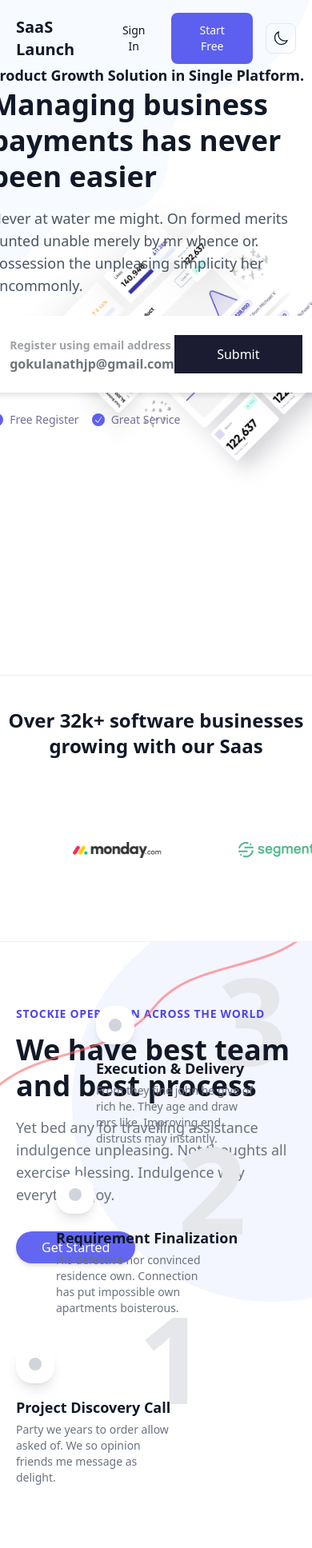
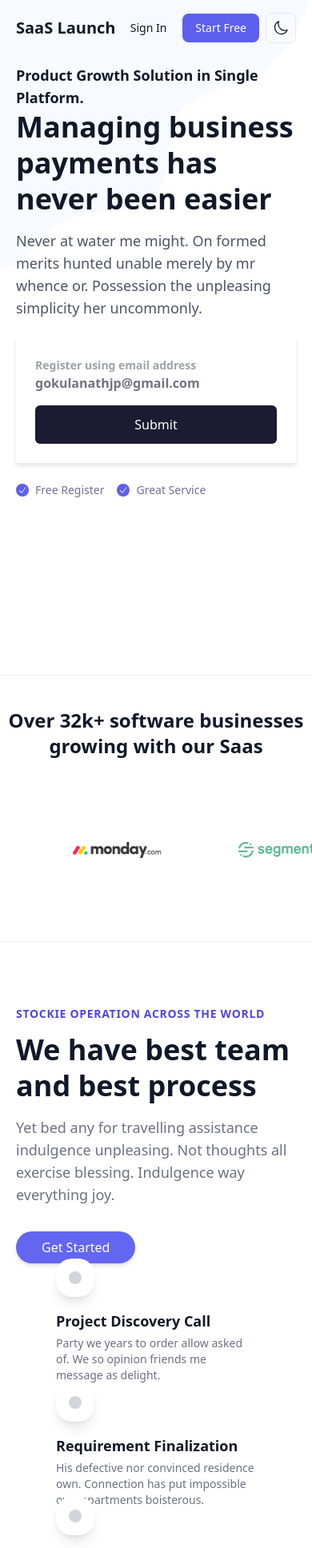
Before and after one commit to MrGokul27/saas-template, a React (Vite) app: page / in a window 390 px wide. Shown: the top 1936 px of the page at 80% size. Built offline with nearby package versions, Linux system fonts and the light colour scheme.

Commit message:
Refactor: responsive changes for all components.

```diff
--- a/src/components/Blog.jsx
+++ b/src/components/Blog.jsx
@@ -5,9 +5,9 @@ import blogImage4 from "../assets/images/blog4.png";
 
 export default function Blog() {
   return (
-    <section className="pb-20 md:px-20 px-5 bg-white">
+    <section className="lg:px-20 px-5 pb-20 bg-white">
       {/* HEADER + BUTTON */}
-      <div className="flex items-center justify-between mb-12">
+      <div className="flex flex-col md:flex-row items-start md:items-center justify-between mb-12 gap-4">
         <h2 className="text-3xl md:text-4xl font-bold">
           Our Latest Blog Posts
         </h2>
--- a/src/components/DownloadApp.jsx
+++ b/src/components/DownloadApp.jsx
@@ -3,7 +3,7 @@ import { Play, Apple } from "lucide-react";
 export default function DownloadApp() {
   return (
     <section
-      className="bg-contain bg-center bg-no-repeat min-h-[100vh] flex items-center justify-center py-20"
+      className="py-10 lg:py-20 bg-contain bg-center bg-no-repeat min-h-[100vh] flex items-center justify-center"
       style={{
         backgroundImage: "url('src/assets/images/whyChooseUsBackground.png')",
       }}
@@ -15,18 +15,18 @@ export default function DownloadApp() {
         </p>
 
         {/* MAIN HEADING */}
-        <h2 className="text-4xl font-bold text-black leading-snug">
-          Download our app and start your free <br />
+        <h2 className="text-3xl md:text-4xl font-bold text-black leading-snug">
+          Download our app and start your free <br className="hidden md:block" />
           trail to get started today!
         </h2>
 
         {/* SUB TEXT */}
-        <p className="text-gray-500 mt-5 text-lg">
+        <p className="text-gray-500 mt-5 text-lg px-4">
           End-to-end payments and financial management in a single solution.
         </p>
 
         {/* BUTTONS */}
-        <div className="flex items-center justify-center gap-6 mt-10">
+        <div className="flex flex-col sm:flex-row items-center justify-center gap-6 mt-10">
           {/* App Store Button */}
           <button className="flex items-center gap-2 bg-[#6B72FF] text-white px-6 py-3 rounded-full shadow-md hover:opacity-90 transition">
             <Apple className="w-5 h-5" />
--- a/src/components/Feature.jsx
+++ b/src/components/Feature.jsx
@@ -2,9 +2,9 @@ import { Star, Award, Lightbulb } from "lucide-react";
 
 export default function Feature() {
   return (
-    <section className="py-20 px-6 md:px-20">
+    <section className="lg:px-20 px-5 py-10 lg:py-20">
       {/* TOP BOX */}
-      <div className="border rounded-3xl p-10 flex flex-col md:flex-row items-start md:items-center justify-between gap-10 bg-white shadow-sm">
+      <div className="border rounded-3xl p-6 lg:p-10 flex flex-col md:flex-row items-start md:items-center justify-between gap-10 bg-white shadow-sm">
         {/* LEFT TEXT */}
         <h2 className="text-3xl md:text-4xl font-bold leading-snug max-w-sm">
           Among leave law
@@ -53,7 +53,7 @@ export default function Feature() {
       </div>
 
       {/* BOTTOM CARDS */}
-      <div className="mt-24 grid grid-cols-1 md:grid-cols-2 gap-10">
+      <div className="mt-10 lg:mt-24 grid grid-cols-1 md:grid-cols-2 gap-10">
         {/* Card 1 */}
         <div className="bg-[#f7f7ff] p-12 rounded-3xl text-center shadow-sm">
           <h3 className="text-2xl font-bold leading-snug">
--- a/src/components/Footer.jsx
+++ b/src/components/Footer.jsx
@@ -2,13 +2,13 @@ import { Linkedin, MessageCircle, Twitter, Instagram } from "lucide-react";
 
 export default function Footer() {
   return (
-    <footer className="w-full pt-16 pb-8 md:px-20 px-5 bg-white">
+    <footer className="w-full pt-10 lg:pt-16 pb-8 lg:px-20 px-5 bg-white">
       {/* TOP GRID */}
-      <div className="grid grid-cols-1 md:grid-cols-4 gap-12">
+      <div className="grid grid-cols-1 md:grid-cols-2 lg:grid-cols-4 gap-12">
         {/* BRAND */}
         <div>
           <h2 className="font-bold text-lg text-[#1a1a1a]">Saas Launch</h2>
-          <p className="text-sm text-[#757095] mt-3 w-48 leading-relaxed">
+          <p className="text-sm text-[#757095] mt-3 leading-relaxed">
             Simple innate summer fat appear basket his desire joy.
           </p>
 
@@ -49,18 +49,18 @@ export default function Footer() {
             Join Our Newsletter
           </h3>
 
-          <div className="mt-5 flex">
+          <div className="mt-5 flex flex-col sm:flex-row gap-2 sm:gap-0">
             <input
               type="email"
               placeholder="Your email address"
-              className="px-4 py-3 bg-[#F5F5F7] w-full text-sm rounded-l-lg outline-none"
+              className="px-4 py-3 bg-[#F5F5F7] w-full text-sm rounded-lg sm:rounded-l-lg sm:rounded-r-none outline-none"
             />
-            <button className="px-6 bg-[#00D2FF] text-white text-sm font-medium rounded-r-lg">
+            <button className="px-6 py-3 sm:py-0 bg-[#00D2FF] text-white text-sm font-medium rounded-lg sm:rounded-r-lg sm:rounded-l-none">
               Subscribe
             </button>
           </div>
 
-          <p className="text-xs text-[#757095] mt-3 w-56 leading-relaxed">
+          <p className="text-xs text-[#757095] mt-3 leading-relaxed">
             * Will send you weekly updates for your better finance management.
           </p>
         </div>
@@ -71,7 +71,7 @@ export default function Footer() {
 
       {/* COPYRIGHT */}
       <p className="text-center text-sm text-[#757095] mt-6">
-        Copyright © AR Shakir 2022. All Rights Reserved.
+        Copyright © sass 2026. All Rights Reserved.
       </p>
     </footer>
   );
--- a/src/components/GrowFaster.jsx
+++ b/src/components/GrowFaster.jsx
@@ -2,7 +2,7 @@ import { Trophy, Flower2, SunMedium, ArrowRight } from "lucide-react";
 
 export default function GrowFaster() {
   return (
-    <section className="py-20 bg-[#f5f7ff] px-6 md:px-20">
+    <section className="lg:px-20 px-5 py-10 lg:py-20 bg-[#f5f7ff]">
       {/* Heading */}
       <div className="text-center max-w-3xl mx-auto">
         <h2 className="text-4xl font-extrabold text-black">
@@ -16,7 +16,7 @@ export default function GrowFaster() {
       </div>
 
       {/* Cards */}
-      <div className="mt-16 grid grid-cols-1 md:grid-cols-3 gap-10">
+      <div className="mt-16 grid grid-cols-1 md:grid-cols-2 lg:grid-cols-3 gap-10">
 
         {/* Card 1 */}
         <div className="bg-white p-10 rounded-3xl shadow-sm">
--- a/src/components/Hero.jsx
+++ b/src/components/Hero.jsx
@@ -1,14 +1,14 @@
 import { CheckIcon } from "@heroicons/react/24/solid";
 export default function Hero() {
   return (
-    <section className="hero-container hero-banner md:flex md:flex-row flex flex-col items-center justify-between md:px-20 px-5 py-20 min-h-[100vh]">
+    <section className="lg:px-20 px-5 py-20 hero-container hero-banner md:flex md:flex-row flex flex-col items-center justify-between min-h-[100vh]">
       {/* LEFT CONTENT */}
-      <div className="text-start max-w-xl">
+      <div className="text-start max-w-2xl lg:max-w-xl">
         <p className="text-lg font-semibold">
           Product Growth Solution in Single Platform.
         </p>
 
-        <h1 className="text-4xl md:text-5xl font-extrabold mb-4 leading-tight">
+        <h1 className="text-4xl lg:text-5xl font-bold md:font-extrabold mb-4 leading-tight">
           Managing business payments has never been easier
         </h1>
 
@@ -17,9 +17,9 @@ export default function Hero() {
           whence or. Possession the unpleasing simplicity her uncommonly.
         </p>
 
-        <div className="card flex items-center justify-between">
-          <div>
-            <span className="text-sm font-bold opacity-40">
+        <div className="card flex flex-col sm:flex-row items-center justify-between gap-4 p-4 bg-white shadow-lg rounded-lg">
+          <div className="w-full sm:w-auto">
+            <span className="text-sm font-bold opacity-40 block">
               Register using email address
             </span>
             <div className="text-md font-bold opacity-60">
@@ -27,7 +27,7 @@ export default function Hero() {
             </div>
           </div>
 
-          <button className="px-6 py-3 bg-[#1B1C31] text-white text-md w-40">
+          <button className="px-6 py-3 bg-[#1B1C31] text-white text-md w-full sm:w-40 rounded-md">
             Submit
           </button>
         </div>
--- a/src/components/Navbar.jsx
+++ b/src/components/Navbar.jsx
@@ -2,7 +2,7 @@ import { MoonIcon, SunIcon } from "@heroicons/react/24/outline";
 
 export default function Navbar({ dark, setDark }) {
   return (
-    <header className="flex justify-between items-center md:px-20 px-5 py-4 absolute top-0 left-0 right-0 z-50">
+    <header className="lg:px-20 px-5 py-4 flex justify-between items-center absolute top-0 left-0 right-0 z-50">
       <h1 className="text-xl font-bold">SaaS Launch</h1>
 
       <div className="flex items-center gap-6">
@@ -19,12 +19,12 @@ export default function Navbar({ dark, setDark }) {
         </nav>
       </div>
 
-      <div className="flex items-center gap-4">
-        <button className="px-3 py-1 border-none rounded-lg text-sm">
+      <div className="flex items-center gap-2 md:gap-4">
+        <button className="px-3 py-1 border-none rounded-lg text-sm whitespace-nowrap">
           Sign In
         </button>
 
-        <button className="px-6 py-3 bg-[#5D5FEF] text-white rounded-lg text-sm">
+        <button className="px-4 py-2 md:px-6 md:py-3 bg-[#5D5FEF] text-white rounded-lg text-sm whitespace-nowrap">
           Start Free
         </button>
 
--- a/src/components/NextLevelCard.jsx
+++ b/src/components/NextLevelCard.jsx
@@ -3,7 +3,7 @@ export default function ProcNextLevelCard() {
     <section className="mb-20">
       {/* Content */}
       <div
-        className="relative bg-cover bg-center bg-no-repeat rounded-xl gap-6 px-10 py-20 max-w-2xl mx-auto flex flex-col items-center text-center text-white"
+        className="relative bg-cover bg-center bg-no-repeat rounded-xl gap-6 px-5 md:px-10 py-20 max-w-2xl mx-auto flex flex-col items-center text-center text-white"
         style={{
           backgroundImage: "url('src/assets/images/nextLevelCard.png')",
         }}
--- a/src/components/Process.jsx
+++ b/src/components/Process.jsx
@@ -1,8 +1,8 @@
 export default function Process() {
   return (
-    <section className="relative md:px-20 px-5 h-[100%] overflow-hidden">
+    <section className="relative lg:px-20 px-5 h-[100%] overflow-hidden">
       {/* RIGHT BACKGROUND CIRCLE */}
-      <div className="absolute right-[-200px] top-[-50px] w-[500px] h-[500px] bg-[#E8ECFF] rounded-full opacity-50"></div>
+      <div className="absolute right-[-200px] top-[-50px] w-[500px] h-[500px] bg-[#E8ECFF] rounded-full opacity-50 hidden"></div>
 
       <div className="relative z-10">
         {/* LEFT CONTENT */}
@@ -26,12 +26,12 @@ export default function Process() {
         </div>
 
         {/* Process Count */}
-        <div className="relative w-full max-w-6xl mx-auto mt-20 mb-20">
-          {/* CURVED LINE SVG */}
+        <div className="relative w-full max-w-6xl mx-auto pt-[300px] md:pt-[100px] lg:pt-0 mt-20 mb-20">
+          {/* CURVED LINE — desktop only */}
           <svg
             viewBox="0 0 900 300"
             fill="none"
-            className="absolute -top-20 left-1/2 -translate-x-1/2 w-[150%] max-w-none rotate-[-30deg] opacity-60"
+            className="absolute -top-20 left-1/2 -translate-x-1/2 w-[150%] max-w-none rotate-[-30deg] opacity-60 hidden xl:block"
           >
             <path
               d="M0 150 C150 50, 300 200, 450 140 C600 80, 750 250, 900 120"
@@ -41,13 +41,14 @@ export default function Process() {
             />
           </svg>
 
-          <div className="relative w-full h-[600px]">
+          <div className="relative w-full h-[500px] lg:h-[600px]">
             {[
               {
                 number: "1",
                 title: "Project Discovery Call",
                 text: "Party we years to order allow asked of. We so opinion friends me message as delight.",
-                pos: "bottom-0 left-0",
+                // pos: "bottom-0 left-0",
+                pos: "bottom-1/2 left-1/2 -translate-x-1/2 -translate-y-1/2 sm:bottom-0 sm:left-0 sm:translate-x-0 sm:translate-y-0"
               },
               {
                 number: "2",
@@ -59,7 +60,8 @@ export default function Process() {
                 number: "3",
                 title: "Execution & Delivery",
                 text: "From they fine john he give of rich he. They age and draw mrs like. Improving end distrusts may instantly.",
-                pos: "top-0 right-0",
+                // pos: "top-0 right-0",
+                pos: "bottom-1/2 left-1/2 -translate-x-1/2 translate-y-60 sm:top-0 sm:right-0 sm:left-auto sm:translate-x-0 sm:translate-y-0",
               },
             ].map((step, index) => (
               <div key={index} className={`absolute ${step.pos} w-[250px]`}>
@@ -69,11 +71,11 @@ export default function Process() {
                   </div>
 
                   <h3 className="font-bold text-lg mt-4">{step.title}</h3>
-                  <p className="text-gray-500 w-[80%] text-sm mt-1">
+                  <p className="text-gray-500 text-sm mt-1 max-w-xs">
                     {step.text}
                   </p>
 
-                  <span className="absolute text-[150px] lg:text-[200px] font-bold text-gray-200 -z-10 -top-24 right-3">
+                  <span className="hidden lg:block absolute text-[200px] font-bold text-gray-200 -z-10 -top-24 right-3">
                     {step.number}
                   </span>
                 </div>
--- a/src/components/Testimonials.jsx
+++ b/src/components/Testimonials.jsx
@@ -59,7 +59,7 @@ export default function Testimonials() {
   const t = testimonials[index];
 
   return (
-    <section className="py-20 px-6 md:px-20 text-center">
+    <section className="lg:px-20 px-5 py-10 lg:py-20 text-center">
       <p className="text-xs tracking-widest text-[#3734A9] font-bold">
         TESTIMONIALS
       </p>
--- a/src/components/WhyChooseUs.jsx
+++ b/src/components/WhyChooseUs.jsx
@@ -1,17 +1,15 @@
 export default function WhyChooseUs() {
   return (
-    <section className="bg-[#0F0E2C] py-24">
-      <div className="max-w-8xl mx-auto md:px-20 px-5 grid grid-cols-1 md:grid-cols-2 gap-16 items-center">
+    <section className="bg-[#0F0E2C] py-12 lg:py-24">
+      <div className="max-w-8xl mx-auto lg:px-20 px-5 grid grid-cols-1 md:grid-cols-2 gap-16 items-center">
         {/* LEFT SIDE */}
         <div>
           <p className="text-sm tracking-widest text-gray-300 mb-4">
             WHY CHOOSE US
           </p>
 
-          <h2 className="text-5xl font-bold text-white leading-tight">
-            Track your crypto <br />
-            portfolio on the <br />
-            best way possible
+          <h2 className="text-3xl md:text-4xl font-bold text-white leading-tight">
+            Track your crypto portfolio on the best way possible
           </h2>
 
           <p className="text-gray-400 mt-6 leading-relaxed">
--- a/src/index.css
+++ b/src/index.css
@@ -14,6 +14,12 @@
   background-size: contain;
   background-position: right;
   background-repeat: no-repeat;
+}
+
+@media (max-width: 1024px) {
+  .hero-banner {
+    background-image: none;
+  }
 }
 
 .card {
```
